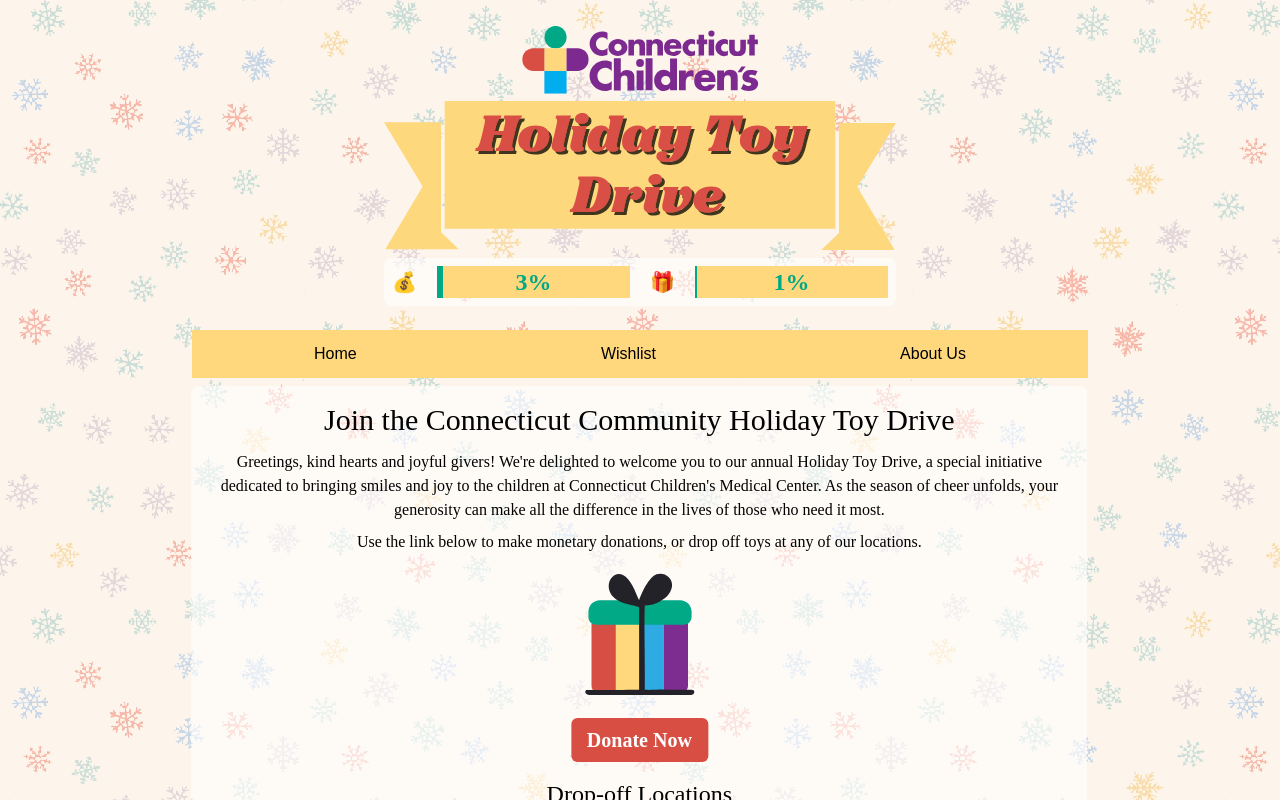
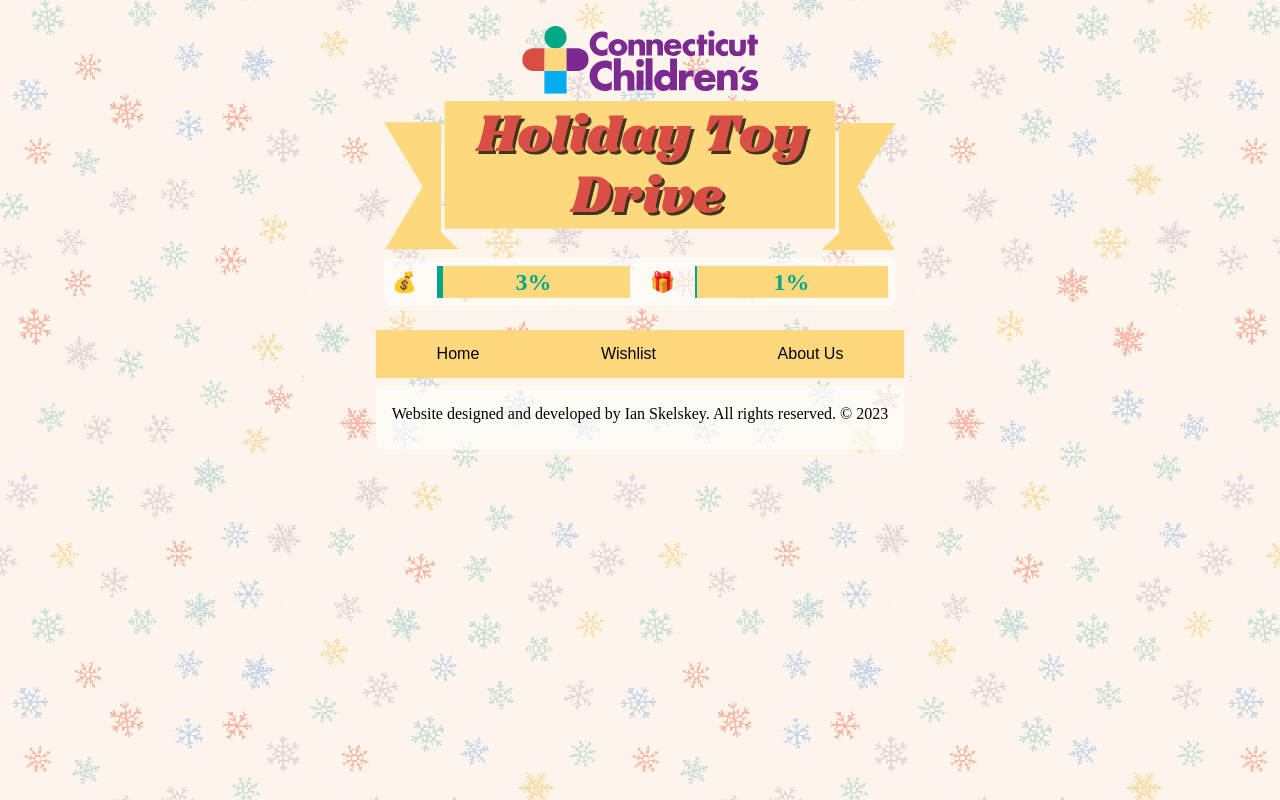
Before and after one commit to IanSkelskey/toy.drive, a React (Create React App) app: page / in a window 1280 px wide. Shown: the top 800 px of the page. Built offline with nearby package versions, Linux system fonts and the light colour scheme.

Commit message:
Remove exit animations temporarily

```diff
--- a/src/App.js
+++ b/src/App.js
@@ -1,4 +1,3 @@
-import { AnimatePresence } from "framer-motion";
 import banner from "./assets/banner.svg";
 import ccmcBanner from "./assets/ccmc-banner-logo.svg";
 import ProgressBar from "./components/ProgressBar";
@@ -13,13 +12,13 @@ function AnimatedRoutes() {
   const location = useLocation();
 
   return (
-      <AnimatePresence>
-          <Routes location={location} key={location.pathname}>
-              <Route path="/" element={<LandingPage />} />
-              <Route path="/about" element={<AboutPage />} />
-              <Route path="/wishlist" element={<WishlistPage />} />
-          </Routes>
-      </AnimatePresence>
+
+    <Routes location={location} key={location.pathname}>
+      <Route path="/toy.drive/" element={<LandingPage />} />
+      <Route path="/toy.drive/about" element={<AboutPage />} />
+      <Route path="/toy.drive/wishlist" element={<WishlistPage />} />
+    </Routes>
+
   );
 }
 
@@ -46,9 +45,9 @@ function App() {
 
         <nav className="sticky top-0 w-full h-12 bg-brand-yellow mb-2">
           <ul className="flex justify-around h-full items-center font-etna">
-            <li><Link to="/">Home</Link></li>
-            <li><Link to="/wishlist">Wishlist</Link></li>
-            <li><Link to="/about">About Us</Link></li>
+            <li><Link to="/toy.drive/">Home</Link></li>
+            <li><Link to="/toy.drive/wishlist">Wishlist</Link></li>
+            <li><Link to="/toy.drive/about">About Us</Link></li>
           </ul>
         </nav>
 
--- a/src/index.css
+++ b/src/index.css
@@ -24,7 +24,7 @@
 
 @layer components {
     .content {
-        @apply max-w-4xl flex flex-col items-center
+        @apply max-w-4xl flex flex-col items-center overflow-x-clip
     }
     .content-section {
         @apply bg-white p-4 bg-opacity-60 rounded-lg mb-4 text-center
```
